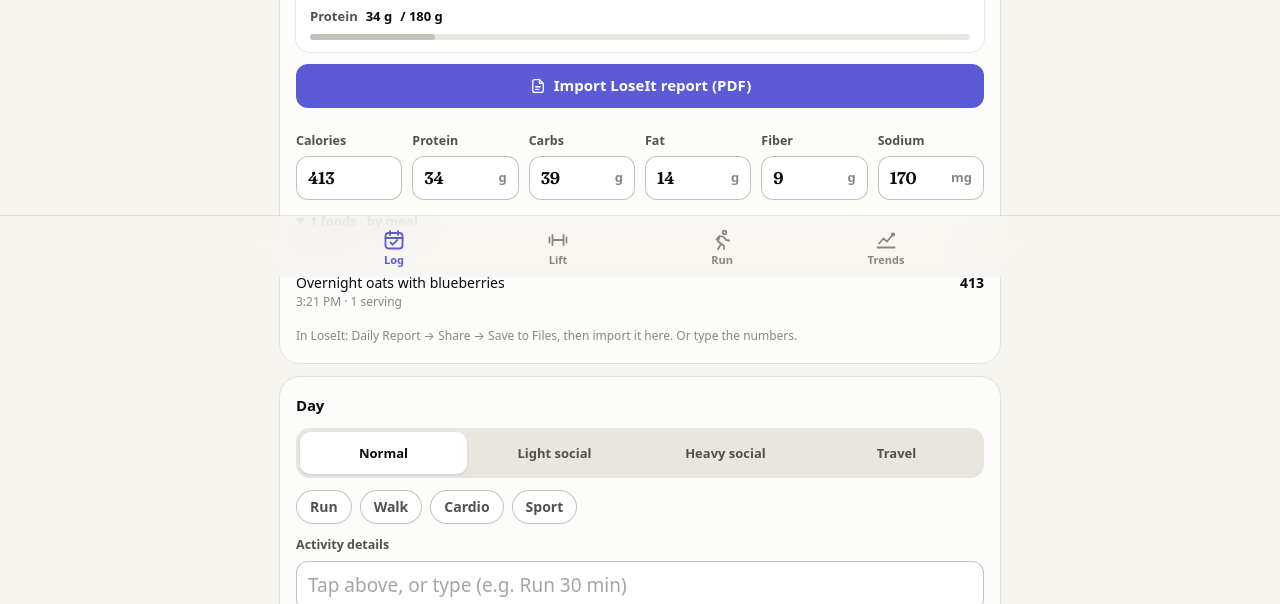
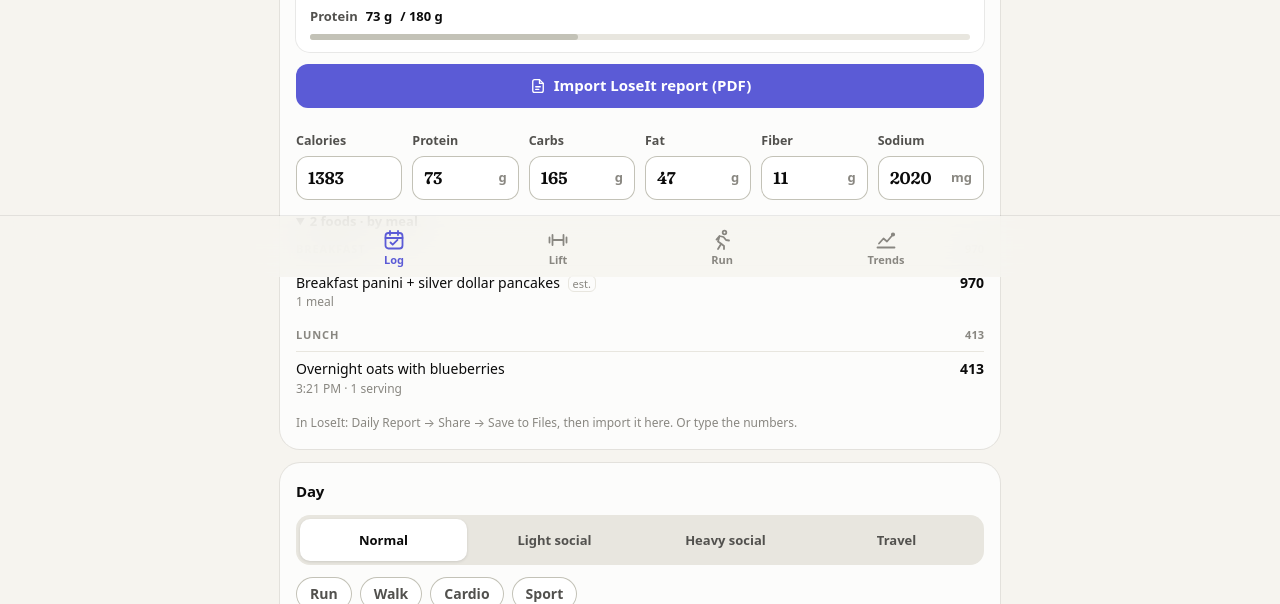
Before and after one commit to snowydock/sovak-fitness, a plain HTML site: page index.html in a window 1280 px wide. Shown: the part 523-1127 px from the top of the page. Drawn offline with Linux system fonts and the light colour scheme.

Commit message:
Meal labels only when Mike names them; oats without flax; log 11/22 breakfast
Co-Authored-By: Claude Fable 5.2 <noreply@anthropic.com>
Claude-Session: https://claude.ai/code/session_01C1Czw6zcyZDetMbYU5Udy9

```diff
--- a/index.html
+++ b/index.html
@@ -361,7 +361,7 @@ details.monthly[open] summary{margin-bottom:12px}
 .lr-ico.run{background:color-mix(in srgb,var(--s4) 16%,transparent);color:var(--s4)}
 @media (min-width:640px){ .grid3{grid-template-columns:repeat(6,minmax(0,1fr))} }
 </style>
-<script type="module" src="js/app.js?v=202611222011"></script>
+<script type="module" src="js/app.js?v=202611222029"></script>
 </head>
 <body data-tab="today">
 <main id="app">
--- a/js/lift.js
+++ b/js/lift.js
@@ -1,6 +1,6 @@
-import { store, liftHistory, todayISO, getDay } from "./store.js?v=202611222011";
-import { h, esc, fmt, numOrNull, md, icon, dateNav } from "./ui.js?v=202611222011";
-import { parseNotes } from "./parsers.js?v=202611222011";
+import { store, liftHistory, todayISO, getDay } from "./store.js?v=202611222029";
+import { h, esc, fmt, numOrNull, md, icon, dateNav } from "./ui.js?v=202611222029";
+import { parseNotes } from "./parsers.js?v=202611222029";
 
 function sessionKey(name = "") {
   if (/upper\s*a/i.test(name)) return "Upper A";
--- a/js/parsers.js
+++ b/js/parsers.js
@@ -201,7 +201,7 @@ export function parseReportText(text) {
 
 // PDF -> rows of text, rebuilt from pdf.js glyph positions. pdfjs is loaded lazily (1.6 MB).
 export async function pdfToLines(file) {
-  const pdfjs = await import("./vendor/pdf.min.mjs?v=202611222011");
+  const pdfjs = await import("./vendor/pdf.min.mjs?v=202611222029");
   pdfjs.GlobalWorkerOptions.workerSrc = new URL("./vendor/pdf.worker.min.mjs" + new URL(import.meta.url).search, import.meta.url).href;
   const doc = await pdfjs.getDocument({ data: new Uint8Array(await file.arrayBuffer()) }).promise;
   const out = [];
--- a/js/run.js
+++ b/js/run.js
@@ -1,6 +1,6 @@
 // Run tab: the Cleveland plan slotted onto the calendar, with each run logged against it.
-import { store, todayISO, addDays, parseISO, plannedOn, planWeek, planRuns, runHistory } from "./store.js?v=202611222011";
-import { h, esc, fmt, numOrNull, md, icon, dateNav } from "./ui.js?v=202611222011";
+import { store, todayISO, addDays, parseISO, plannedOn, planWeek, planRuns, runHistory } from "./store.js?v=202611222029";
+import { h, esc, fmt, numOrNull, md, icon, dateNav } from "./ui.js?v=202611222029";
 
 const EFFORT = [["easy", "Easy"], ["steady", "Steady"], ["hard", "Hard"], ["very_hard", "Very hard"]];
 const PAIN = [["none", "None"], ["niggle", "Niggle"], ["pain", "Pain"]];
--- a/js/summary.js
+++ b/js/summary.js
@@ -1,6 +1,6 @@
 // "Copy for Claude": a compact, paste-ready check-in for the monthly coaching chat.
-import { merged, liftHistory, targetsFor, addDays, parseISO, plannedOn, planWeek, runHistory } from "./store.js?v=202611222011";
-import { fmt, md } from "./ui.js?v=202611222011";
+import { merged, liftHistory, targetsFor, addDays, parseISO, plannedOn, planWeek, runHistory } from "./store.js?v=202611222029";
+import { fmt, md } from "./ui.js?v=202611222029";
 
 const DT = { normal: "Normal", light_social: "Light social", heavy_social: "Heavy social", travel: "Travel" };
 const n = v => (v == null || v === "" || isNaN(v) ? null : Number(v));
--- a/js/today.js
+++ b/js/today.js
@@ -1,9 +1,9 @@
-import { store, targetsFor, compressImage, todayISO, addDays, getDay, RAW, parseISO, plannedOn } from "./store.js?v=202611222011";
-import { h, esc, fmt, numOrNull, md, icon, dateNav, sheet } from "./ui.js?v=202611222011";
-import { parseLoseIt, parseReportText, parseLoseItReport, pdfToLines } from "./parsers.js?v=202611222011";
-import { isClosedDate, token } from "./store.js?v=202611222011";
-import { buildSummary } from "./summary.js?v=202611222011";
-import { VERSION } from "./version.js?v=202611222011";
+import { store, targetsFor, compressImage, todayISO, addDays, getDay, RAW, parseISO, plannedOn } from "./store.js?v=202611222029";
+import { h, esc, fmt, numOrNull, md, icon, dateNav, sheet } from "./ui.js?v=202611222029";
+import { parseLoseIt, parseReportText, parseLoseItReport, pdfToLines } from "./parsers.js?v=202611222029";
+import { isClosedDate, token } from "./store.js?v=202611222029";
+import { buildSummary } from "./summary.js?v=202611222029";
+import { VERSION } from "./version.js?v=202611222029";
 
 const DAY_TYPES = [["normal", "Normal"], ["light_social", "Light social"], ["heavy_social", "Heavy social"], ["travel", "Travel"]];
 const ACTS = ["Run", "Walk", "Cardio", "Sport"];
@@ -37,8 +37,8 @@ function itemLi(i) {
 function itemsHtml(f) {
   const items = f.items || [];
   if (!items.length) return "";
-  if (!items.some(i => i.meal)) return `<details class="items"><summary>${items.length} foods logged</summary><ul>${items.map(itemLi).join("")}</ul></details>`;
-  const groups = MEALS.map(m => [m, items.filter(i => (i.meal || "Snacks") === m)]).filter(([, g]) => g.length);
+  if (!items.some(i => i.meal) && f.source !== "claude") return `<details class="items"><summary>${items.length} foods logged</summary><ul>${items.map(itemLi).join("")}</ul></details>`;
+  const groups = [...MEALS, "Other"].map(m => [m, items.filter(i => (i.meal || "Other") === m)]).filter(([, g]) => g.length);
   return `<details class="items" open><summary>${items.length} foods · by meal</summary>${groups.map(([m, g]) =>
     `<div class="meal"><div class="meal-h"><span>${m}</span><b class="num">${fmt(g.reduce((s, i) => s + (i.kcal || 0), 0))}</b></div><ul>${g.map(itemLi).join("")}</ul></div>`).join("")}</details>`;
 }
--- a/js/ui.js
+++ b/js/ui.js
@@ -1,5 +1,5 @@
 // Shared UI helpers.
-import { iso, parseISO, todayISO, addDays } from "./store.js?v=202611222011";
+import { iso, parseISO, todayISO, addDays } from "./store.js?v=202611222029";
 
 export const $ = (s, r = document) => r.querySelector(s);
 export const $$ = (s, r = document) => [...r.querySelectorAll(s)];
--- a/js/version.js
+++ b/js/version.js
@@ -1 +1 @@
-export const VERSION = "202611222011";
+export const VERSION = "202611222029";
--- a/log/2026-11.json
+++ b/log/2026-11.json
@@ -1086,31 +1086,43 @@
         "pain": "none",
         "hr": 135
       },
-      "updated": "2026-11-22T20:21:14Z",
+      "updated": "2026-11-22T20:29:32Z",
       "food": {
         "source": "claude",
         "items": [
           {
+            "meal": "Breakfast",
+            "name": "Breakfast panini + silver dollar pancakes",
+            "qty": "1 meal",
+            "kcal": 970,
+            "protein": 39,
+            "carbs": 110,
+            "fat": 40,
+            "fiber": 4,
+            "sodium": 1850,
+            "basis": "estimate"
+          },
+          {
             "time": "3:21 PM",
-            "meal": "Snacks",
+            "meal": "Lunch",
             "name": "Overnight oats with blueberries",
             "qty": "1 serving",
             "kcal": 413,
             "protein": 34,
-            "carbs": 39,
-            "fat": 14,
-            "fiber": 9,
+            "carbs": 55,
+            "fat": 7,
+            "fiber": 7,
             "sodium": 170,
             "basis": "library",
             "food_id": "tsk-overnight-oats"
           }
         ],
-        "kcal": 413,
-        "protein": 34,
-        "carbs": 39,
-        "fat": 14,
-        "fiber": 9,
-        "sodium": 170
+        "kcal": 1383,
+        "protein": 73,
+        "carbs": 165,
+        "fat": 47,
+        "fiber": 11,
+        "sodium": 2020
       }
     }
   }
--- a/version.json
+++ b/version.json
@@ -1 +1 @@
-{"version": "202611222011"}
+{"version": "202611222029"}
```
Also changed, not shown: data/foods.json (+6 -4 lines), js/app.js (+7 -7 lines), 2 other files.
